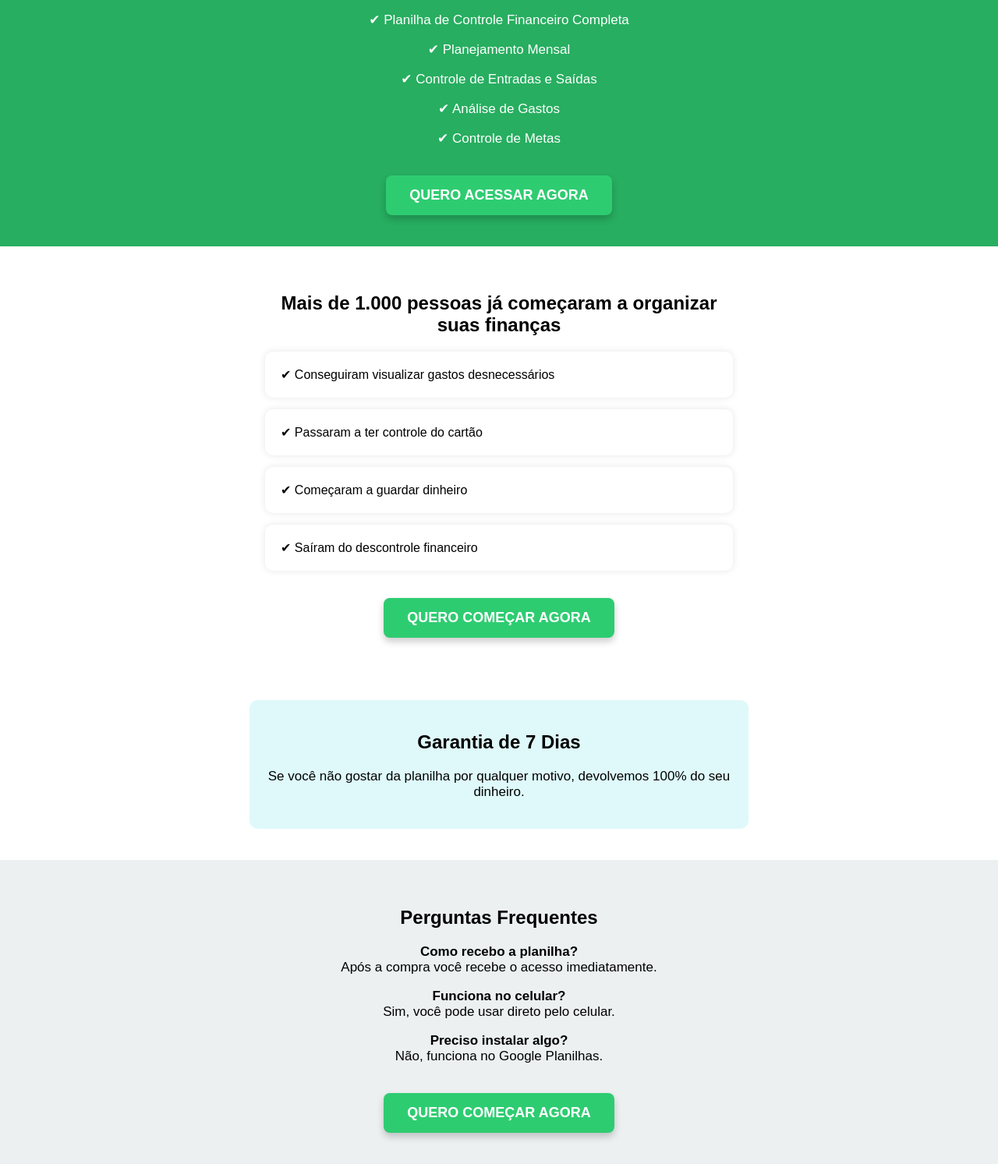
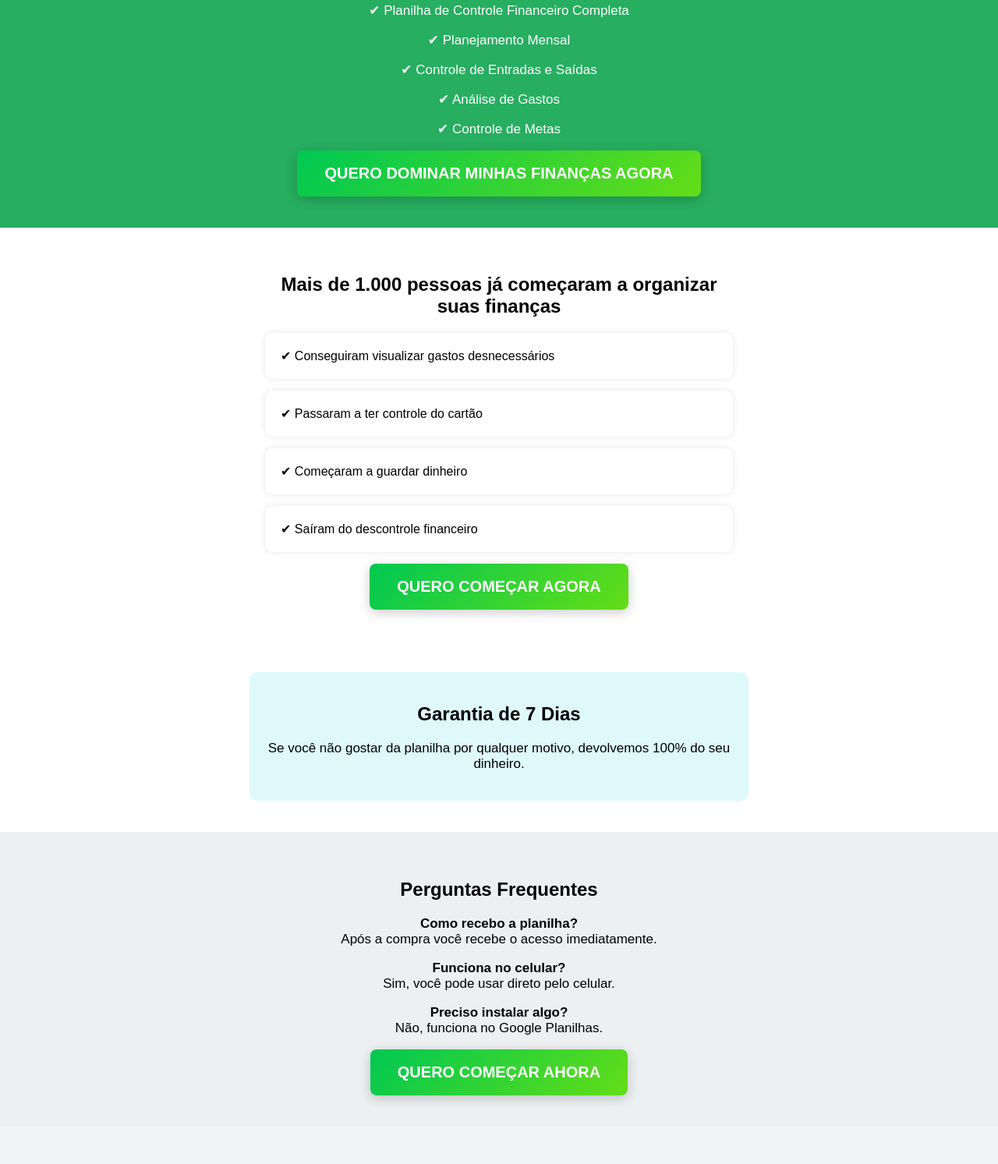
Before and after one commit to Dgdoidera/controle-financeiro, a plain HTML site: page Index.html in a window 1280 px wide. Shown: the part 1274-2767 px from the top of the page at 78% size. After the commit the page ends 2719 px from the top, so only its background shows below. Drawn offline with Linux system fonts and the light colour scheme.

Commit message:
Update checkout links and button texts

```diff
--- a/Index.html
+++ b/Index.html
@@ -79,8 +79,19 @@ border-radius:10px;
 <h1>Em 30 Dias Você Vai Saber Exatamente Para Onde Seu Dinheiro Está Indo</h1>
 <p>Mesmo que hoje você esteja totalmente perdido financeiramente.</p>
 
-<a href="LINK_DO_CHECKOUT_AQUI" class="btn">
-QUERO ORGANIZAR MINHAS FINANÇAS
+<a href="https://pay.cakto.com.br/oeekjyu_777047" target="_blank" style="
+display:inline-block;
+background: linear-gradient(135deg,#00c853,#64dd17);
+color:white;
+padding:18px 35px;
+font-size:20px;
+font-weight:bold;
+border-radius:8px;
+text-decoration:none;
+box-shadow:0 4px 15px rgba(0,0,0,0.2);
+transition:0.3s;
+">
+QUERO DOMINAR MINHAS FINANÇAS AGORA
 </a>
 </div>
 </div>
@@ -144,8 +155,19 @@ QUERO ORGANIZAR MINHAS FINANÇAS
 <p>✔ Análise de Gastos</p>
 <p>✔ Controle de Metas</p>
 
-<a href="LINK_DO_CHECKOUT_AQUI" class="btn">
-QUERO ACESSAR AGORA
+<a href="https://pay.cakto.com.br/oeekjyu_777047" target="_blank" style="
+display:inline-block;
+background: linear-gradient(135deg,#00c853,#64dd17);
+color:white;
+padding:18px 35px;
+font-size:20px;
+font-weight:bold;
+border-radius:8px;
+text-decoration:none;
+box-shadow:0 4px 15px rgba(0,0,0,0.2);
+transition:0.3s;
+">
+QUERO DOMINAR MINHAS FINANÇAS AGORA
 </a>
 
 </div>
@@ -172,7 +194,18 @@ QUERO ACESSAR AGORA
 ✔ Saíram do descontrole financeiro
 </div>
 
-<a href="LINK_DO_CHECKOUT_AQUI" class="btn">
+<a href="https://pay.cakto.com.br/oeekjyu_777047" target="_blank" style="
+display:inline-block;
+background: linear-gradient(135deg,#00c853,#64dd17);
+color:white;
+padding:18px 35px;
+font-size:20px;
+font-weight:bold;
+border-radius:8px;
+text-decoration:none;
+box-shadow:0 4px 15px rgba(0,0,0,0.2);
+transition:0.3s;
+">
 QUERO COMEÇAR AGORA
 </a>
 
@@ -202,9 +235,22 @@ Sim, você pode usar direto pelo celular.</p>
 <p><strong>Preciso instalar algo?</strong><br>
 Não, funciona no Google Planilhas.</p>
 
-<a href="LINK_DO_CHECKOUT_AQUI" class="btn">
-QUERO COMEÇAR AGORA
+<a href="https://pay.cakto.com.br/oeekjyu_777047" target="_blank" style="
+display:inline-block;
+background: linear-gradient(135deg,#00c853,#64dd17);
+color:white;
+padding:18px 35px;
+font-size:20px;
+font-weight:bold;
+border-radius:8px;
+text-decoration:none;
+box-shadow:0 4px 15px rgba(0,0,0,0.2);
+transition:0.3s;
+">
+QUERO COMEÇAR AHORA
 </a>
+
+
 
 </div>
 </div>
```
